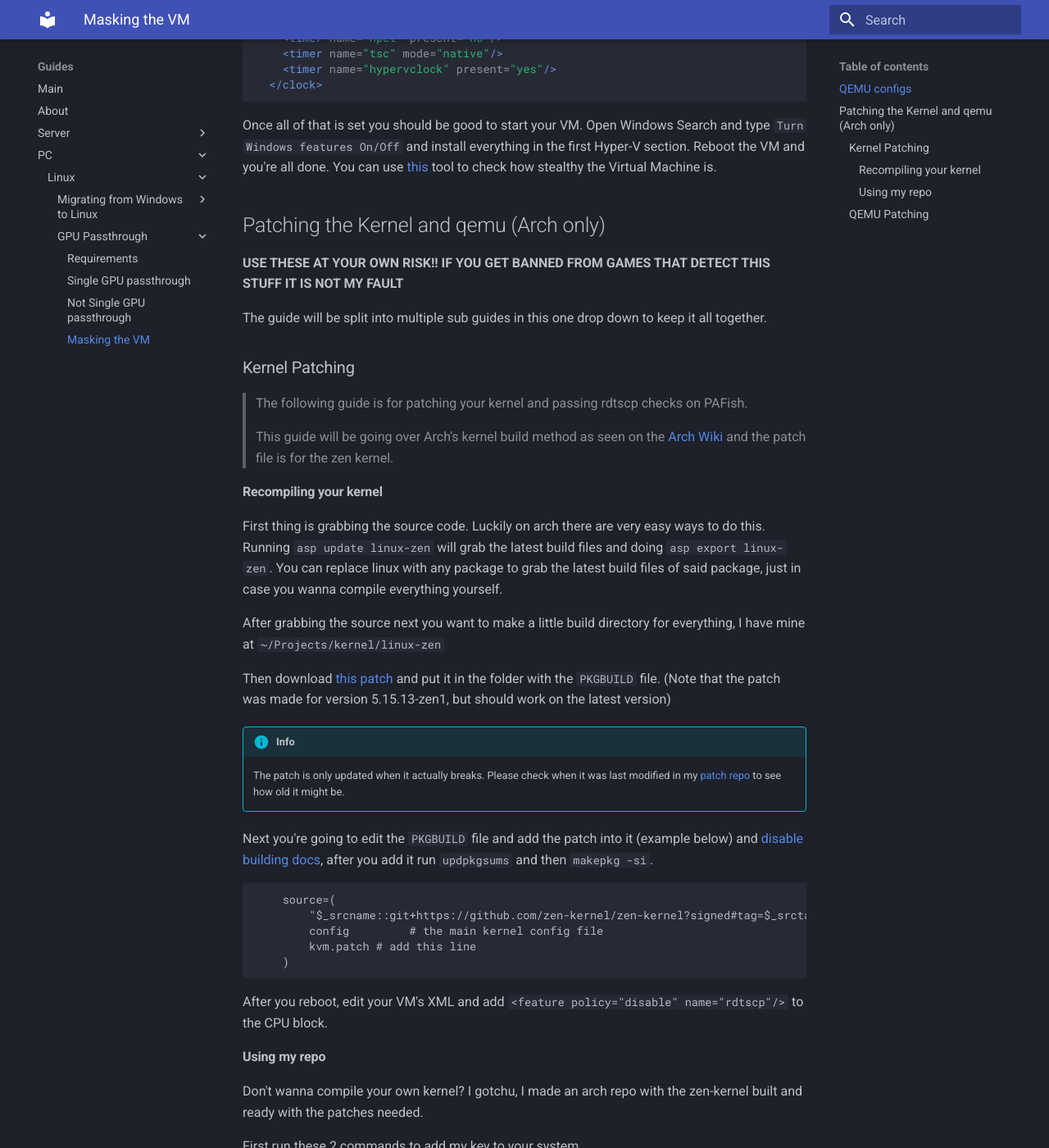
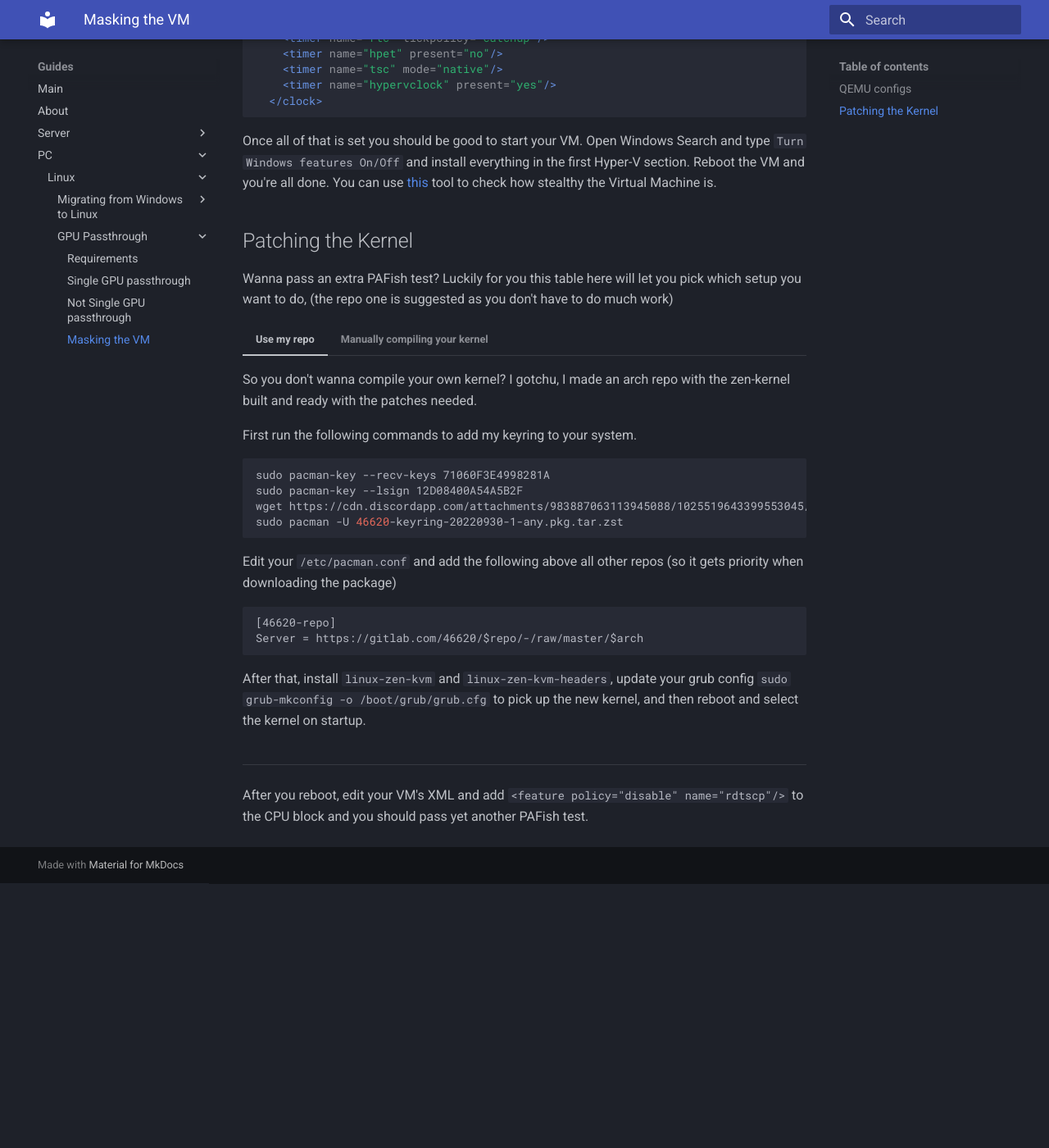
Before and after one commit to 46620/guides, an MkDocs documentation site: the page built from docs/machine/linux/gpu_passthrough/hide.md, in a window 1280 px wide and 1400 px high, scrolled down 1506 px. Shown: the whole window at 82% size. Built offline with MkDocs 1.6.1 and Material for MkDocs 9.7.7, drawn with Linux system fonts in a browser that asks for light colours; after the commit the page ends 2583 px from its top, so only the background shows below that; some of the changed text lies outside the part shown.

Commit message:
[kvm] redo the hide page and remove qemu patches

````diff
--- a/docs/machine/linux/gpu_passthrough/hide.md
+++ b/docs/machine/linux/gpu_passthrough/hide.md
@@ -1,8 +1,8 @@
 # Hiding the Virtual Machines (Unsupported)
-> Last updated: 2022-06-12
+> Last updated: 2022-09-30
 
-!!! warning "NOTICE"
-    Everything on this page is not officially supported or endorsed. If you get banned from a game trying to hide the fact you're on a VM, that is fully on you.
+!!! error "NOTICE"
+    BattlEye and EAC will ban if you're caught with these. Don't bitch and complain if you're banned, just comlain that they made their linux compatibility opt in, not opt out.
 
 ## QEMU configs
 This is for if you already have a working windows VM. This is a very easy thing to set up. I have my entire xml file in [this](https://github.com/46620/kvm-passthrough) repo if you wanna base it off of that, but below is all I needed to add to get mine working.
@@ -25,6 +25,7 @@ First we need to edit HyperV, edit your HyperV section to look similar to this,
       <synic state="on"/>
       <stimer state="on"/>
       <reset state="on"/>
+      <vendor_id state="on" value="buttplug"/>
       <frequencies state="on"/>
     </hyperv>
 ```
@@ -60,94 +61,59 @@ And finally we need to set the clock area.
 
 Once all of that is set you should be good to start your VM. Open Windows Search and type `Turn Windows features On/Off` and install everything in the first Hyper-V section. Reboot the VM and you're all done. You can use [this](apps/pafish.exe) tool to check how stealthy the Virtual Machine is.
 
-## Patching the Kernel and qemu (Arch only)
-**USE THESE AT YOUR OWN RISK!! IF YOU GET BANNED FROM GAMES THAT DETECT THIS STUFF IT IS NOT MY FAULT**
+## Patching the Kernel
 
-The guide will be split into multiple sub guides in this one drop down to keep it all together.
+Wanna pass an extra PAFish test? Luckily for you this table here will let you pick which setup you want to do, (the repo one is suggested as you don't have to do much work)
 
-### Kernel Patching
-> The following guide is for patching your kernel and passing rdtscp checks on PAFish.
+=== "Use my repo"
 
-> This guide will be going over Arch's kernel build method as seen on the [Arch Wiki](https://wiki.archlinux.org/title/Kernel/Arch_Build_System) and the patch file is for the zen kernel.
+    So you don't wanna compile your own kernel? I gotchu, I made an arch repo with the zen-kernel built and ready with the patches needed.
 
-#### Recompiling your kernel
-First thing is grabbing the source code. Luckily on arch there are very easy ways to do this. Running `asp update linux-zen` will grab the latest build files and doing `asp export linux-zen`. You can replace linux with any package to grab the latest build files of said package, just in case you wanna compile everything yourself.
+    First run the following commands to add my keyring to your system.
 
-After grabbing the source next you want to make a little build directory for everything, I have mine at `~/Projects/kernel/linux-zen`
+    ```bash
+    sudo pacman-key --recv-keys 71060F3E4998281A
+    sudo pacman-key --lsign 12D08400A54A5B2F
+    wget https://cdn.discordapp.com/attachments/983887063113945088/1025519643399553045/46620-keyring-20220930-1-any.pkg.tar.zst
+    sudo pacman -U 46620-keyring-20220930-1-any.pkg.tar.zst
+    ```
 
-Then download [this patch](https://raw.githubusercontent.com/46620/patches/master/kvm.patch) and put it in the folder with the `PKGBUILD` file. (Note that the patch was made for version 5.15.13-zen1, but should work on the latest version)
+    Edit your `/etc/pacman.conf` and add the following above all other repos (so it gets priority when downloading the package)
 
-!!! info
-    The patch is only updated when it actually breaks. Please check when it was last modified in my [patch repo](https://github.com/46620/patches) to see how old it might be.
+    ```
+    [46620-repo]
+    Server = https://gitlab.com/46620/$repo/-/raw/master/$arch
+    ```
 
-Next you're going to edit the `PKGBUILD` file and add the patch into it (example below) and [disable building docs](https://wiki.archlinux.org/title/Kernel/Arch_Build_System#Avoid_creating_the_doc), after you add it run `updpkgsums` and then `makepkg -si`.
+    After that, install `linux-zen-kvm` and `linux-zen-kvm-headers`, update your grub config `sudo grub-mkconfig -o /boot/grub/grub.cfg` to pick up the new kernel, and then reboot and select the kernel on startup.
 
-```
-    source=(
-        "$_srcname::git+https://github.com/zen-kernel/zen-kernel?signed#tag=$_srctag"
-        config         # the main kernel config file
-        kvm.patch # add this line
-    )
-```
+=== "Manually compiling your kernel"
 
-After you reboot, edit your VM's XML and add `<feature policy="disable" name="rdtscp"/>` to the CPU block.
+    > This will be going over Arch's kernel build method as seen on the [Arch Wiki](https://wiki.archlinux.org/title/Kernel/Arch_Build_System) and the patch file is for the zen kernel, but should work on any kernel with a tweak of the file path.
 
-#### Using my repo
-Don't wanna compile your own kernel? I gotchu, I made an arch repo with the zen-kernel built and ready with the patches needed.
+    First install the `pacman-contrib` package to grab the `asp` command, it'll help with source code management. Next grab the source code. Running `asp update linux-zen` will grab the latest build files and doing `asp export linux-zen`. You can replace linux with any package to grab the latest build files of said package, just in case you wanna compile everything yourself.
 
-First run these 2 commands to add my key to your system
+    After grabbing the source next you want to make a little build directory for everything, I have mine at `~/Projects/kernel/linux-zen`
 
-```bash
-sudo pacman-key --recv-keys 71060F3E4998281A
-sudo pacman-key --lsign 12D08400A54A5B2F
-```
+    Then download [this patch](https://raw.githubusercontent.com/46620/patches/master/kvm.patch) and put it in the folder with the `PKGBUILD` file.
 
-Edit your `/etc/pacman.conf` and add the following above all other repos (so it gets priority when downloading the package)
+    Note that the patch was made for version 5.18.x-zen1, and still works as of writing (5.19.9-zen1). If/when it breaks I will attempt to update the patch within a day.
 
-```
-[46620-repo]
-Server = https://gitlab.com/46620/$repo/-/raw/master/$arch
-```
-
-After that, install `linux-zen-kvm` and `linux-zen-kvm-headers` and you should have the patch applied, then just add the XML line and everything should work.
-
-### QEMU Patching
-> The following guide will try to mask some generic QEMU names so the Virtual Machine won't detect them.
-
-For this we actually wanna use the [qemu-git](https://aur.archlinux.org/packages/qemu-git/) AUR package as it is easier to work with.
-
-After cloning it locally, add [this patch](https://raw.githubusercontent.com/46620/patches/master/qemu.patch) and [this patch](https://raw.githubusercontent.com/46620/patches/master/edk2.patch) to the root folder and edit the PKGBUILD to make source and prepare similar to the following.
-
-!!! info
-    The patches are only updated when they actually break. Please check when they were last modified in my [patch repo](https://github.com/46620/patches) to see how old they might be.
-
-```
-...
-source=(git://git.qemu.org/qemu.git
-    qemu-guest-agent.service
-    65-kvm.rules
-    qemu.patch # added
-    edk2.patch # added
-)
-...
-prepare() {
-    cd "${srcdir}/${_gitname}"
-    mkdir build-{full,headless}
-    git submodule init; git submodule update # added
-    cd .. # added
-    patch -p1 < qemu.patch # added
-    patch -p1 --binary < edk2.patch # added
-      cd "${srcdir}/${_gitname}" # added
-    mkdir -p extra-arch-{full,headless}/usr/{bin,share/qemu}
-}
-```
-
-After doing that run `updpkgsums` and then `makepkg -s`. Install the packages you need from what it builds, you can't use `makepkg -si` as qemu-headless and qemu conflict with each other.
-
-!!! warning
-    After compiling a new version of qemu, restart libvirtd and remake your Virtual Machine, you can leave the old one there, just set the storage to the old drive and copy any XML edits you made, this is just to make sure that if the patch breaks anything, you still have your original to restore to.
-
-!!! info "Compile faster"
-    Arch's default compile flags are kinda dog water and slow, you can edit `/etc/makepkg.conf` and uncomment the `MAKEFLAGS` line and change it to match your needs.
+    !!! info "Compile faster"
+        Arch's default compile flags are kinda dog water and slow, you can edit `/etc/makepkg.conf` and uncomment the `MAKEFLAGS` line and change it to match your needs.
 
     Also for compiling the kernel, you should set up [modprobed-db](https://wiki.archlinux.org/title/Modprobed-db) to cut the compile time (and size) by at least half.
+
+    Next you're going to edit the `PKGBUILD` file and add the patch into it (example below) and [disable building docs](https://wiki.archlinux.org/title/Kernel/Arch_Build_System#Avoid_creating_the_doc), after you add it run `updpkgsums` and then `makepkg -si`.
+
+    ```
+        source=(
+            "$_srcname::git+https://github.com/zen-kernel/zen-kernel?signed#tag=$_srctag"
+            config         # the main kernel config file
+            kvm.patch # add this line
+        )
+    ```
+
+---
+
+After you reboot, edit your VM's XML and add `<feature policy="disable" name="rdtscp"/>` to the CPU block and you should pass yet another PAFish test.
--- a/mkdocs.yml
+++ b/mkdocs.yml
@@ -46,3 +46,5 @@ markdown_extensions:
     - pymdownx.keys
     - pymdownx.mark
     - pymdownx.tilde
+    - pymdownx.tabbed:
+        alternate_style: true
````
